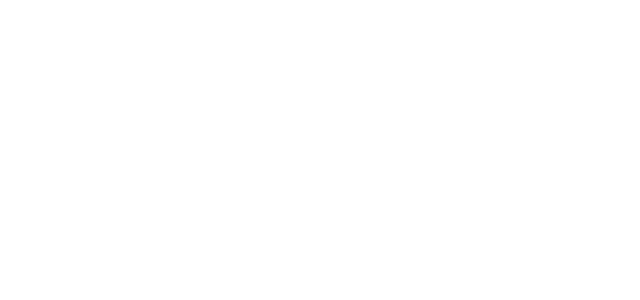
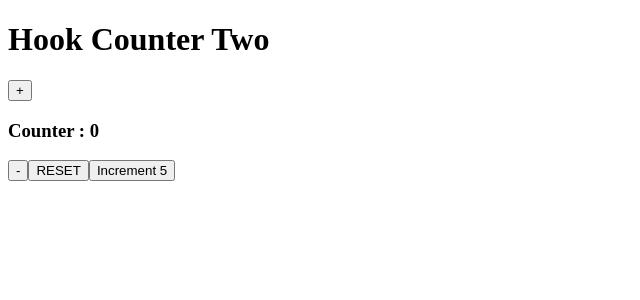
Before and after one commit to ImAshokDev/React-hooks, a React (Create React App) app: page /hook-counter-two in a window 1280 px wide. Shown: the top 300 px of the page, without its empty margins (0-640 px from the left). Built offline with nearby package versions, Linux system fonts and the light colour scheme.

Commit message:
Hook counter Previous state

```diff
--- a/src/App.jsx
+++ b/src/App.jsx
@@ -3,6 +3,7 @@
 import ArrayMap from "./app/MapFunc";
 import ClassCounter from "./app/Component/ClassCounter";
 import HookCounter from "./app/Component/HookCounter";
+import HookCounterTwo from "./app/Component/HookCounterTwo";
 
 const App = () => {
   return (
@@ -14,6 +15,7 @@
           <Route exact path="/" component={ArrayMap} />
           <Route exact path="/class-counter" component={ClassCounter} />
           <Route exact path="/hook-counter" component={HookCounter} />
+          <Route exact path="/hook-counter-two" component={HookCounterTwo} />
         </Switch>
       </BrowserRouter>
     </div>
--- /dev/null
+++ b/src/app/Component/HookCounterTwo.js
@@ -0,0 +1,35 @@
+import React, { useState } from "react";
+
+function HookCounterTwo() {
+  const initialState = 0;
+  const [count, setCount] = useState(initialState);
+
+  function incrementFive() {
+    for (let i = 1; i <= 5; i++) {
+      setCount((prevCount) => prevCount + 1);
+    }
+  }
+
+  return (
+    <div>
+      <h1>Hook Counter Two</h1>
+      <button onClick={() => setCount((prev) => prev + 1)} type="button">
+        +
+      </button>
+      <h3>Counter : {count}</h3>
+      <button onClick={() => setCount((prev) => prev - 1)} type="button">
+        -
+      </button>
+
+      <button onClick={() => setCount(initialState)} type="button">
+        RESET
+      </button>
+
+      <button onClick={incrementFive} type="button">
+        Increment 5
+      </button>
+    </div>
+  );
+}
+
+export default HookCounterTwo;
```
Also changed, not shown: 2 other files (tests, documents, lock files or other folders).
